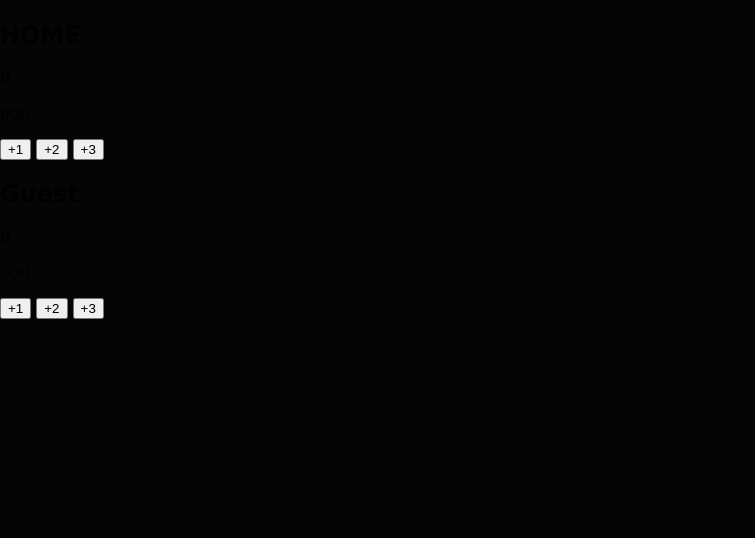
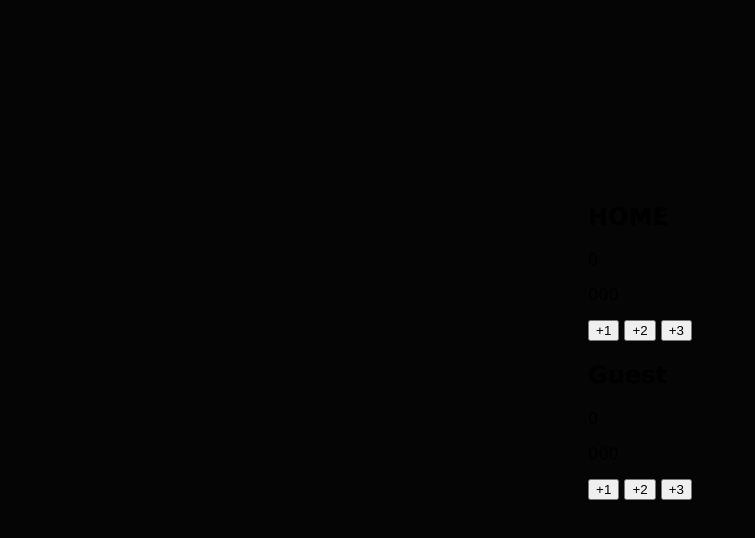
Before and after one commit to sandraluong/basketballscorebroad, a plain HTML site: page index.html in a window 1280 px wide. Shown: the whole page, without its empty margins (0-755 px from the left). Drawn offline with Linux system fonts and the light colour scheme.

Commit message:
add container style

```diff
--- a/index.css
+++ b/index.css
@@ -20,3 +20,16 @@ body{
     background-color: var(--primary-color);
     font-family: Verdana, Geneva, Tahoma, sans-serif;
 }
+
+.container{
+    display: flex;
+    justify-content: center;
+    align-items: center;
+    flex-direction: column;
+    width: 800px;
+    height: 600px;
+    position: absolute;
+    top: 40%;
+    left: 50%;
+    transform: translate(-50%, -50%);
+}
```
